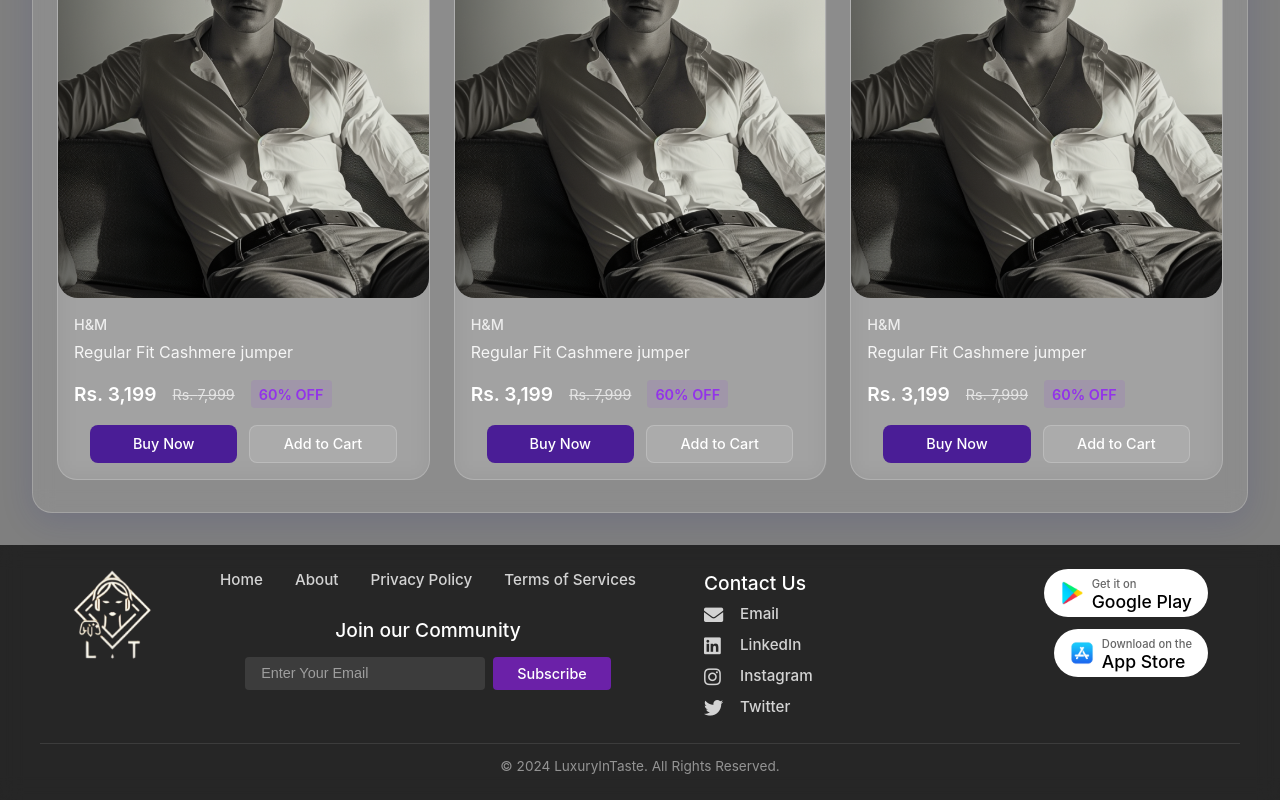
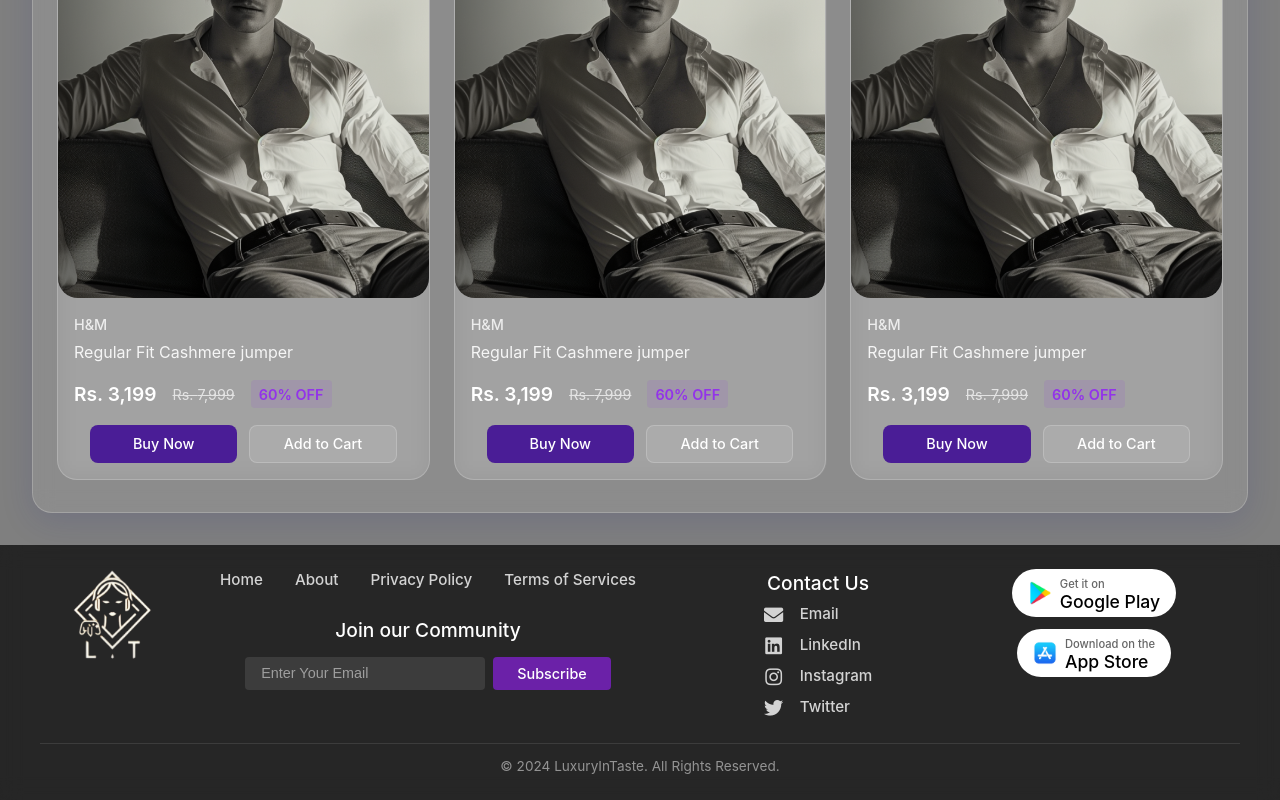
Before and after one commit to luxuryintaste-LIT/lit-ecommerce-backend, a React (Vite) app: page / in a window 1280 px wide. Shown: the part 1136-1936 px from the top of the page. Built offline with nearby package versions, Linux system fonts and the light colour scheme.

Commit message:
again fixed

```diff
--- a/src/styles/Footer.css
+++ b/src/styles/Footer.css
@@ -61,6 +61,10 @@
 .contact-section {
   flex: 1;
   min-width: 150px;
+  display: flex;
+  flex-direction: column;
+  align-items: center;
+  text-align: center;
 }
 
 .contact-section h3 {
@@ -74,6 +78,7 @@
   display: flex;
   flex-direction: column;
   gap: 0.5rem;
+  align-items: flex-start;
 }
 
 .social-link {
@@ -161,7 +166,7 @@
   display: flex;
   flex-direction: column;
   gap: 0.75rem;
-  align-items: flex-end;
+  align-items: center;
 }
 
 .store-badge {
```
